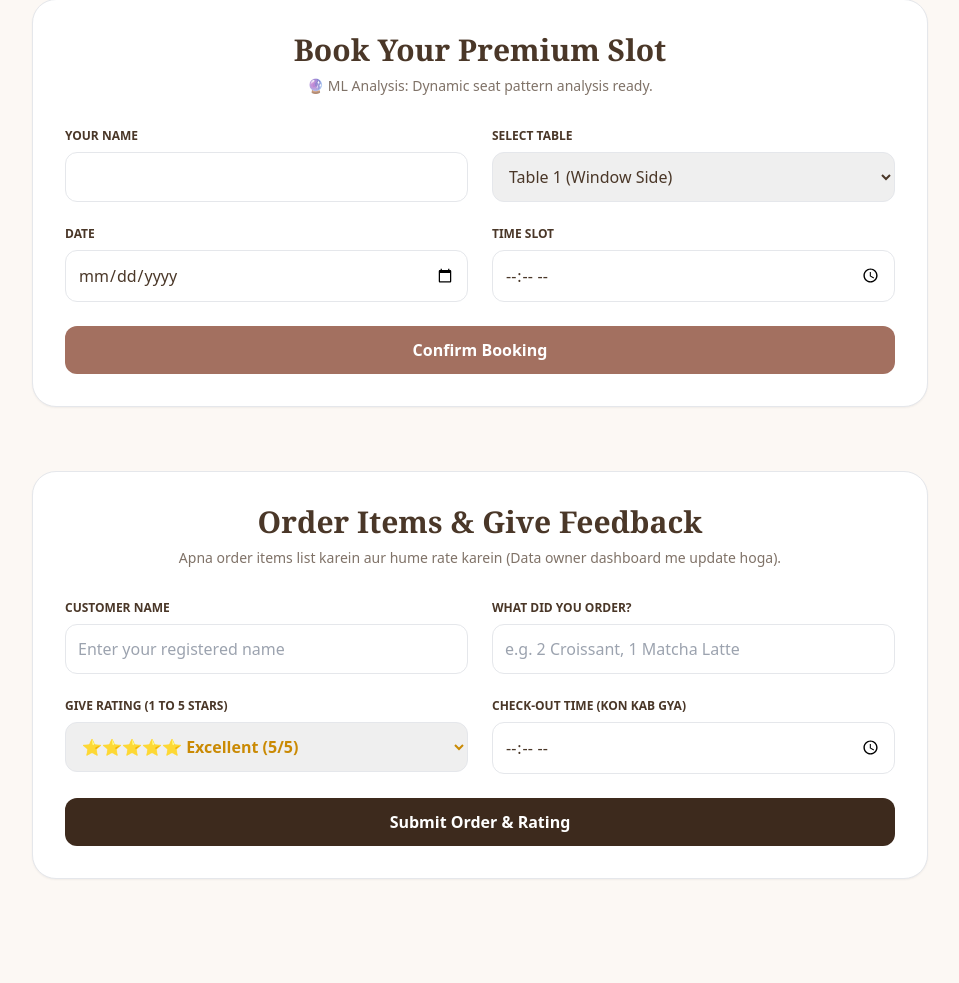
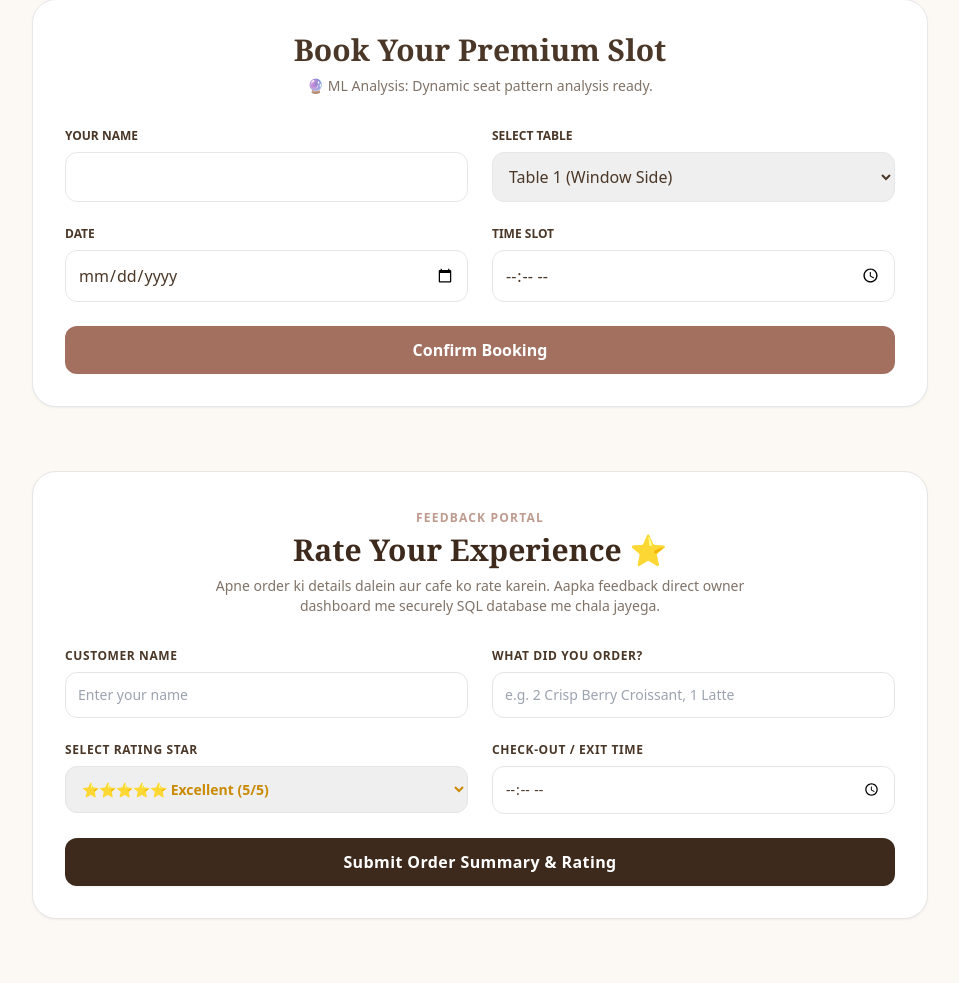
Before and after one commit to Falakshekh/le-croissant-cafe, a Flask app: page / in a window 1280 px wide. Shown: the part 966-1949 px from the top of the page, without its empty margins (160-1119 px from the left). Before the commit the page ends 1845 px from the top, so only its background shows below. Run offline with Flask 3, Linux system fonts and the light colour scheme; some libraries are stand-ins or nearby versions.

Commit message:
added explicit visual rating portal interface on homepage

```diff
--- a/templates/index.html
+++ b/templates/index.html
@@ -19,7 +19,7 @@
             <a href="#" class="hover:text-premium transition">Home</a>
             <a href="#menu" class="hover:text-premium transition">Menu</a>
             <a href="#booking" class="hover:text-premium transition">Book Slot</a>
-            <a href="#order-review" class="hover:text-premium transition">Order & Rate</a>
+            <a href="#rating-section" class="hover:text-premium transition">Give Rating ⭐</a>
             <a href="/bookings" class="text-premium font-bold hover:underline transition">🔎 Check Booking</a>
         </div>
         <a href="#booking" class="bg-premium text-white px-5 py-2.5 rounded-full text-xs uppercase tracking-wider font-semibold">Book Slot</a>
@@ -77,16 +77,41 @@
         </form>
     </section>
 
-    <section id="order-review" class="max-w-4xl mx-auto my-16 p-8 bg-white rounded-3xl shadow-sm border">
-        <h2 class="text-3xl font-serif font-bold text-center mb-2">Order Items & Give Feedback</h2>
-        <p class="text-center text-sm opacity-70 mb-8">Apna order items list karein aur hume rate karein (Data owner dashboard me update hoga).</p>
+    <section id="rating-section" class="max-w-4xl mx-auto my-16 p-8 bg-white rounded-3xl shadow-sm border border-stone-200">
+        <div class="text-center max-w-xl mx-auto mb-8">
+            <span class="text-xs font-bold tracking-widest uppercase text-premium opacity-70">Feedback Portal</span>
+            <h2 class="text-3xl font-serif font-bold text-[#3d2a1d] mt-1">Rate Your Experience ⭐</h2>
+            <p class="text-sm opacity-70 mt-2">Apne order ki details dalein aur cafe ko rate karein. Aapka feedback direct owner dashboard me securely SQL database me chala jayega.</p>
+        </div>
 
         <form id="order-form" onsubmit="handleOrderRating(event)" class="grid md:grid-cols-2 gap-6">
-            <div><label class="block text-xs font-bold uppercase mb-2">Customer Name</label><input type="text" id="order-name" required class="w-full border p-3 rounded-xl" placeholder="Enter your registered name"></div>
-            <div><label class="block text-xs font-bold uppercase mb-2">What did you order?</label><input type="text" id="order-items" required class="w-full border p-3 rounded-xl" placeholder="e.g. 2 Croissant, 1 Matcha Latte"></div>
-            <div><label class="block text-xs font-bold uppercase mb-2">Give Rating (1 to 5 Stars)</label><select id="order-rating" class="w-full border p-3 rounded-xl text-yellow-600 font-bold"><option value="5">⭐⭐⭐⭐⭐ Excellent (5/5)</option><option value="4">⭐⭐⭐⭐ Good (4/5)</option><option value="3">⭐⭐⭐ Average (3/5)</option><option value="2">⭐⭐ Fair (2/5)</option><option value="1">⭐ Poor (1/5)</option></select></div>
-            <div><label class="block text-xs font-bold uppercase mb-2">Check-Out Time (Kon kab gya)</label><input type="time" id="order-checkout" required class="w-full border p-3 rounded-xl"></div>
-            <div class="md:col-span-2"><button type="submit" class="w-full bg-[#3d2a1d] text-white py-3 rounded-xl font-bold">Submit Order & Rating</button></div>
+            <div>
+                <label class="block text-xs font-bold uppercase mb-2 tracking-wider">Customer Name</label>
+                <input type="text" id="order-name" required class="w-full border border-stone-200 p-3 rounded-xl text-sm focus:outline-none focus:border-premium" placeholder="Enter your name">
+            </div>
+            <div>
+                <label class="block text-xs font-bold uppercase mb-2 tracking-wider">What did you order?</label>
+                <input type="text" id="order-items" required class="w-full border border-stone-200 p-3 rounded-xl text-sm focus:outline-none focus:border-premium" placeholder="e.g. 2 Crisp Berry Croissant, 1 Latte">
+            </div>
+            <div>
+                <label class="block text-xs font-bold uppercase mb-2 tracking-wider">Select Rating Star</label>
+                <select id="order-rating" class="w-full border border-stone-200 p-3 rounded-xl text-sm font-bold text-yellow-600 focus:outline-none focus:border-premium">
+                    <option value="5">⭐⭐⭐⭐⭐ Excellent (5/5)</option>
+                    <option value="4">⭐⭐⭐⭐ Good (4/5)</option>
+                    <option value="3">⭐⭐⭐ Average (3/5)</option>
+                    <option value="2">⭐⭐ Fair (2/5)</option>
+                    <option value="1">⭐ Poor (1/5)</option>
+                </select>
+            </div>
+            <div>
+                <label class="block text-xs font-bold uppercase mb-2 tracking-wider">Check-Out / Exit Time</label>
+                <input type="time" id="order-checkout" required class="w-full border border-stone-200 p-3 rounded-xl text-sm focus:outline-none focus:border-premium">
+            </div>
+            <div class="md:col-span-2">
+                <button type="submit" class="w-full bg-[#3d2a1d] text-white py-3 rounded-xl font-bold tracking-wide hover:bg-opacity-95 transition shadow-sm">
+                    Submit Order Summary & Rating
+                </button>
+            </div>
         </form>
     </section>
 
@@ -104,7 +129,7 @@
             const result = await res.json();
             const box = document.getElementById("ai-results");
             box.innerHTML=""; box.classList.remove("hidden");
-            if(result.data.length===0){ box.innerHTML=`<div class="text-sm p-2 text-red-500">No match. Try 'pastries'!</div>`; return; }
+            if(result.data.length===0){ box.innerHTML=`<div class="text-sm p-2 text-red-500">No match. Try another query!</div>`; return; }
             result.data.forEach(item=>{
                 box.innerHTML += `<div class="flex justify-between p-2 bg-stone-50 border rounded-xl text-xs"><div><strong>${item.name}</strong><p>${item.description}</p></div><span class="text-premium font-bold">₹${item.price}</span></div>`;
             });
@@ -151,13 +176,20 @@
                 rating: document.getElementById("order-rating").value,
                 checkout: document.getElementById("order-checkout").value
             };
+            try {
                 const res = await fetch(`${API_BASE}/order-rating`, {
                     method:"POST",
                     headers:{"Content-Type":"application/json"},
                     body:JSON.stringify(payload)
                 });
                 const result = await res.json();
-            if(result.status==="success") { alert("⭐ Order details and rating saved securely in SQL!"); document.getElementById("order-form").reset(); }
+                if(result.status==="success") {
+                    alert("⭐ Thank you! Your rating & order details are securely recorded.");
+                    document.getElementById("order-form").reset();
+                }
+            } catch(err) {
+                alert("Something went wrong while saving feedback.");
+            }
         }
 
         window.onload = function(){ document.getElementById("ml-prediction").innerText = "🔮 ML Analysis: Dynamic seat pattern analysis ready."; };
```
Lines whose indentation alone changed are shown as unchanged.
